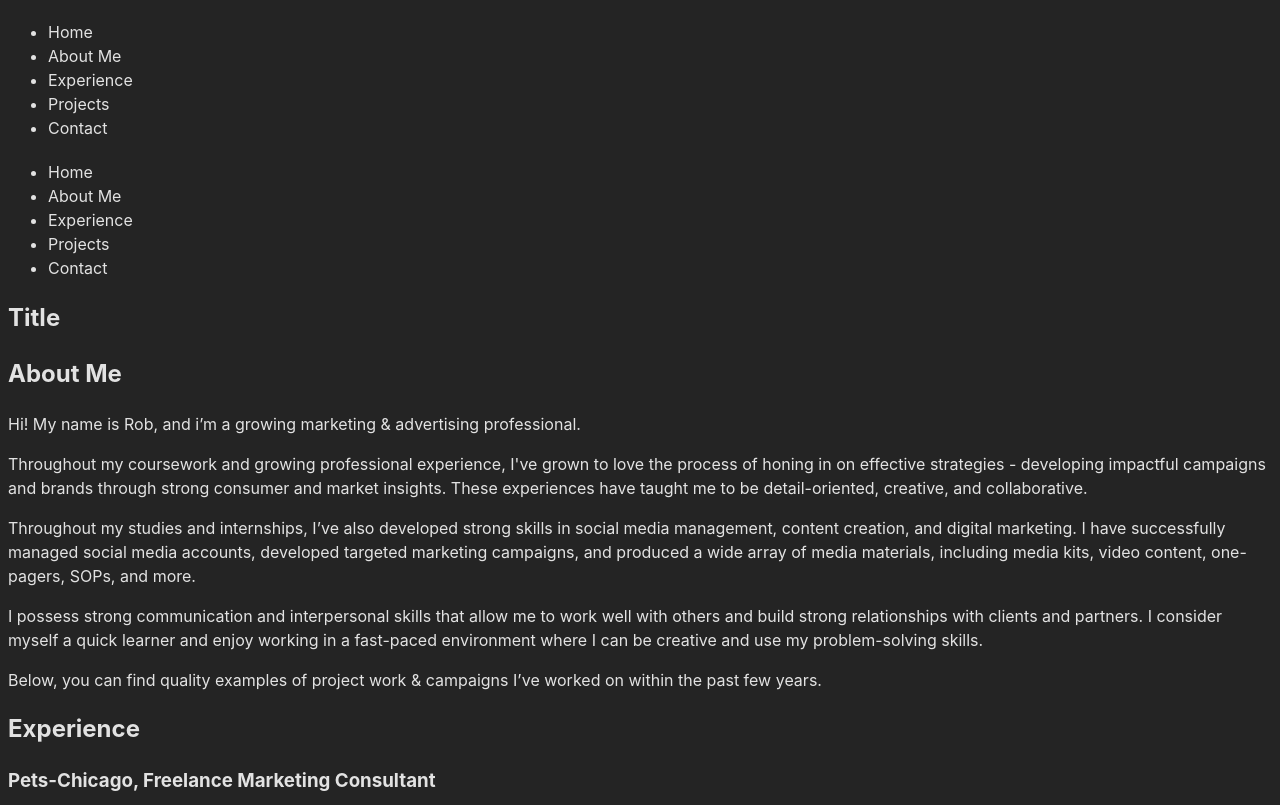
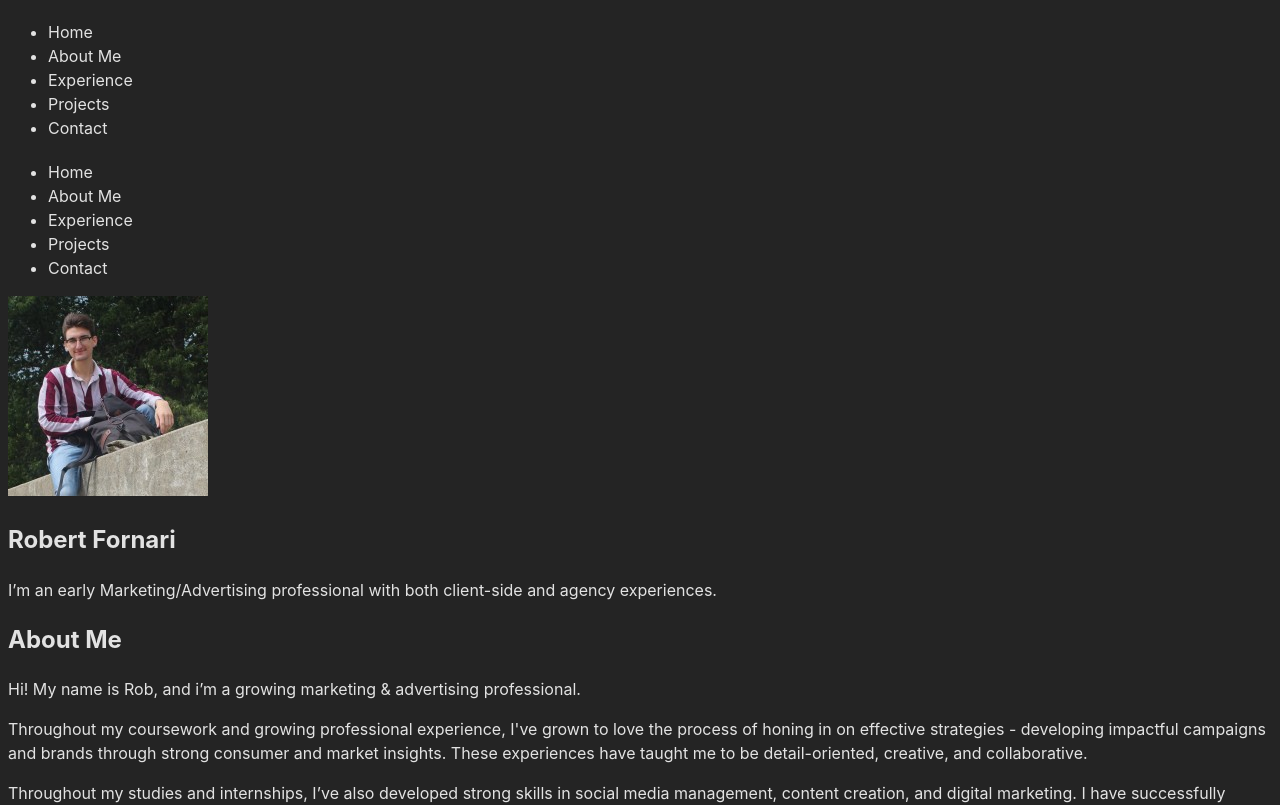
Before and after one commit to Fornari-Inc/fornari-client, a React (Vite) app: page / in a window 1280 px wide. Shown: the top 805 px of the page. Built offline with nearby package versions, Linux system fonts and the light colour scheme.

Commit message:
content and styling added

```diff
--- a/src/components/Title.tsx
+++ b/src/components/Title.tsx
@@ -1,8 +1,12 @@
+
+import profilePicture from '../assets/robertfari.jpeg';
 
 function Title() {
   return (
-    <section id="title">
-      <h2>Title</h2>
+    <section id="title" className="title-section">
+      <img src={profilePicture} alt="Placeholder" className="profile-image"/>
+      <h1>Robert Fornari</h1>
+      <p>I’m an early Marketing/Advertising professional with both client-side and agency experiences.</p>
     </section>
   );
 }
```
